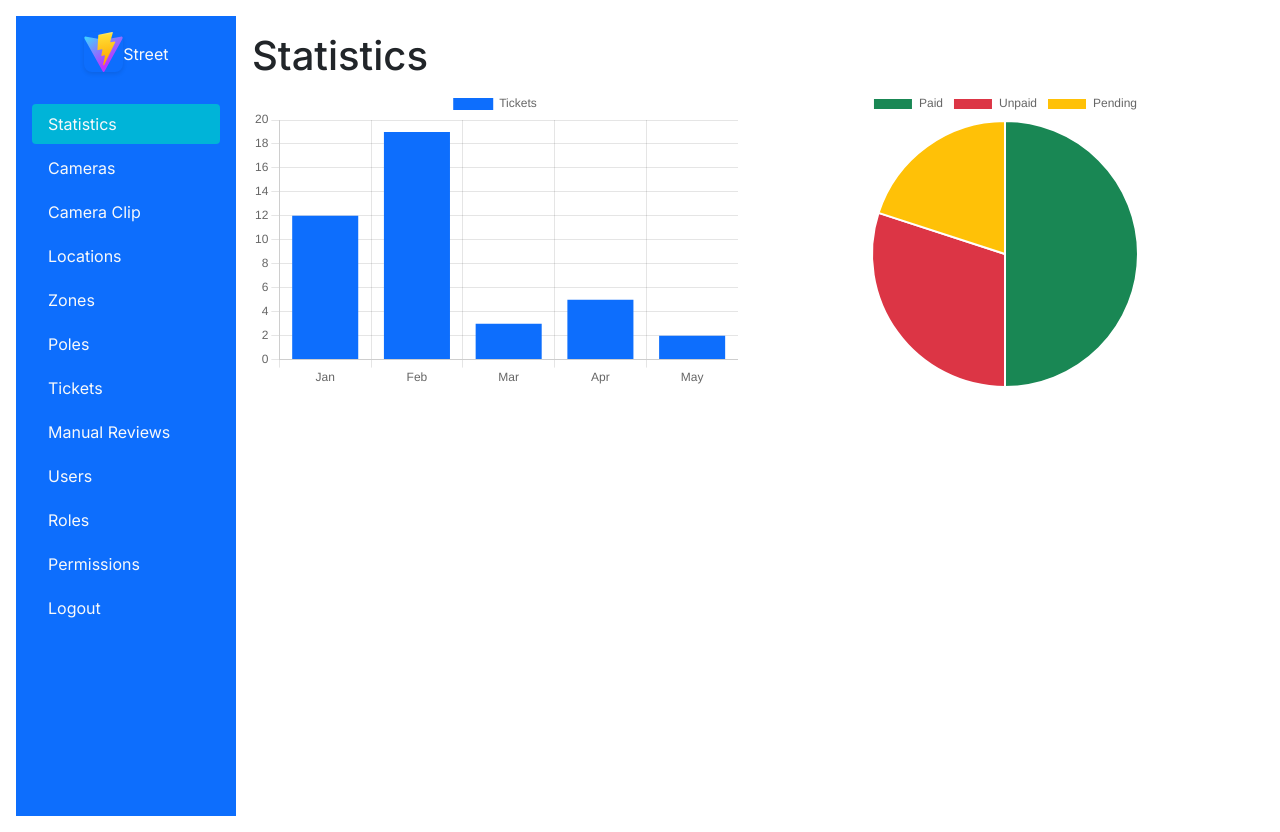
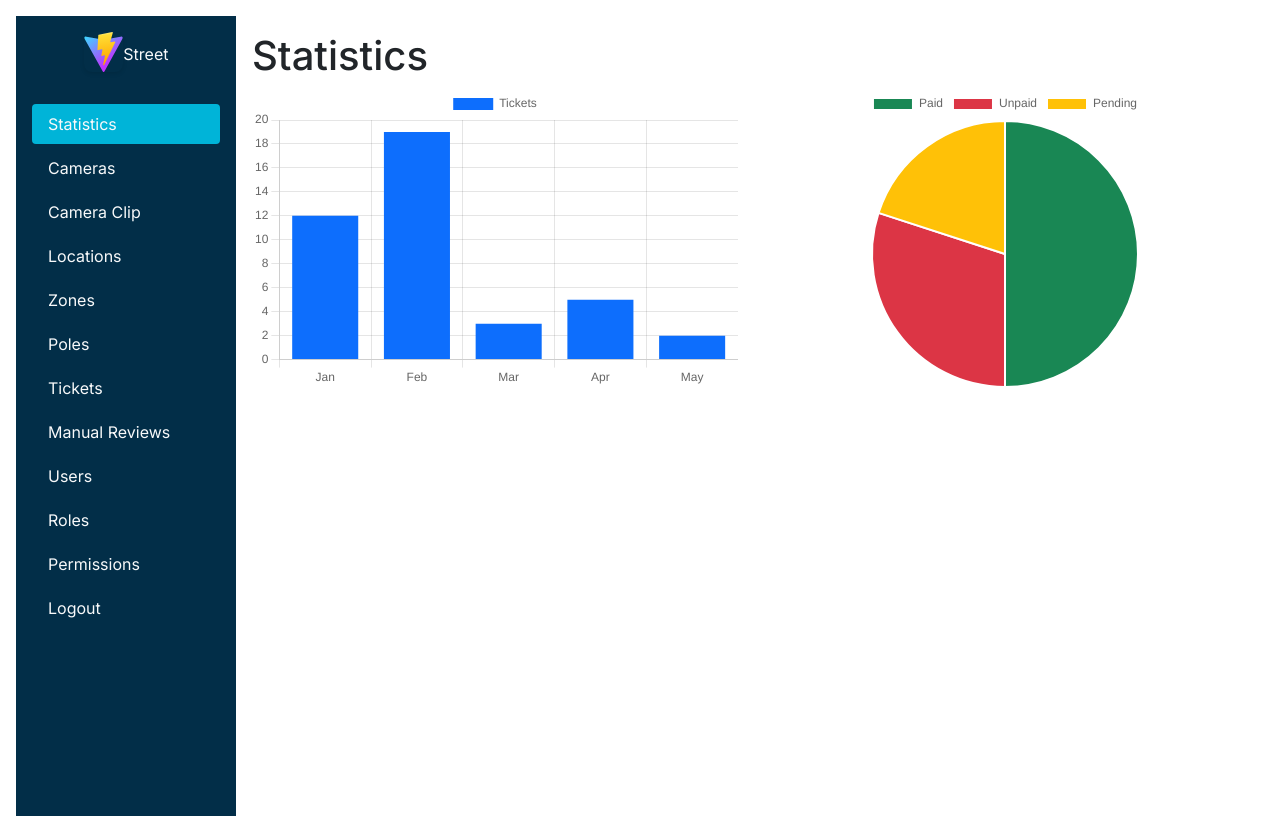
Before and after one commit to yahyabakleh12/streetinterfaces, a Vue app: page /statistics in a window 1280 px wide. Built offline with nearby package versions, Linux system fonts and the light colour scheme; sample sign-in values are in the browser's storage.

Commit message:
style: update sidebar color and hide on login

```diff
--- a/src/App.vue
+++ b/src/App.vue
@@ -1,7 +1,7 @@
 <!-- App.vue -->
 <template>
   <div class="d-flex">
-    <nav class="sidebar bg-primary text-light p-3">
+    <nav v-if="showSidebar" class="sidebar text-light p-3">
       <div class="text-center mb-4">
         <img src="/vite.svg" alt="Logo" class="img-fluid mb-2" style="height: 40px;">
         <router-link class="navbar-brand text-light" to="/statistics">Street</router-link>
@@ -29,11 +29,15 @@
 </template>
 
 <script setup>
+import { computed } from 'vue'
+import { useRouter, useRoute } from 'vue-router'
 import { useAuthStore } from '@/stores/auth'
-import { useRouter } from 'vue-router'
 
 const auth = useAuthStore()
 const router = useRouter()
+const route = useRoute()
+
+const showSidebar = computed(() => route.path !== '/login')
 
 function logout() {
   auth.clearToken()
--- a/src/style.css
+++ b/src/style.css
@@ -16,7 +16,7 @@ body {
 .sidebar {
   width: 220px;
   min-height: 100vh;
-  background-color: var(--primary-color);
+  background-color: #022e48;
 }
 
 .sidebar .nav-link {
```
